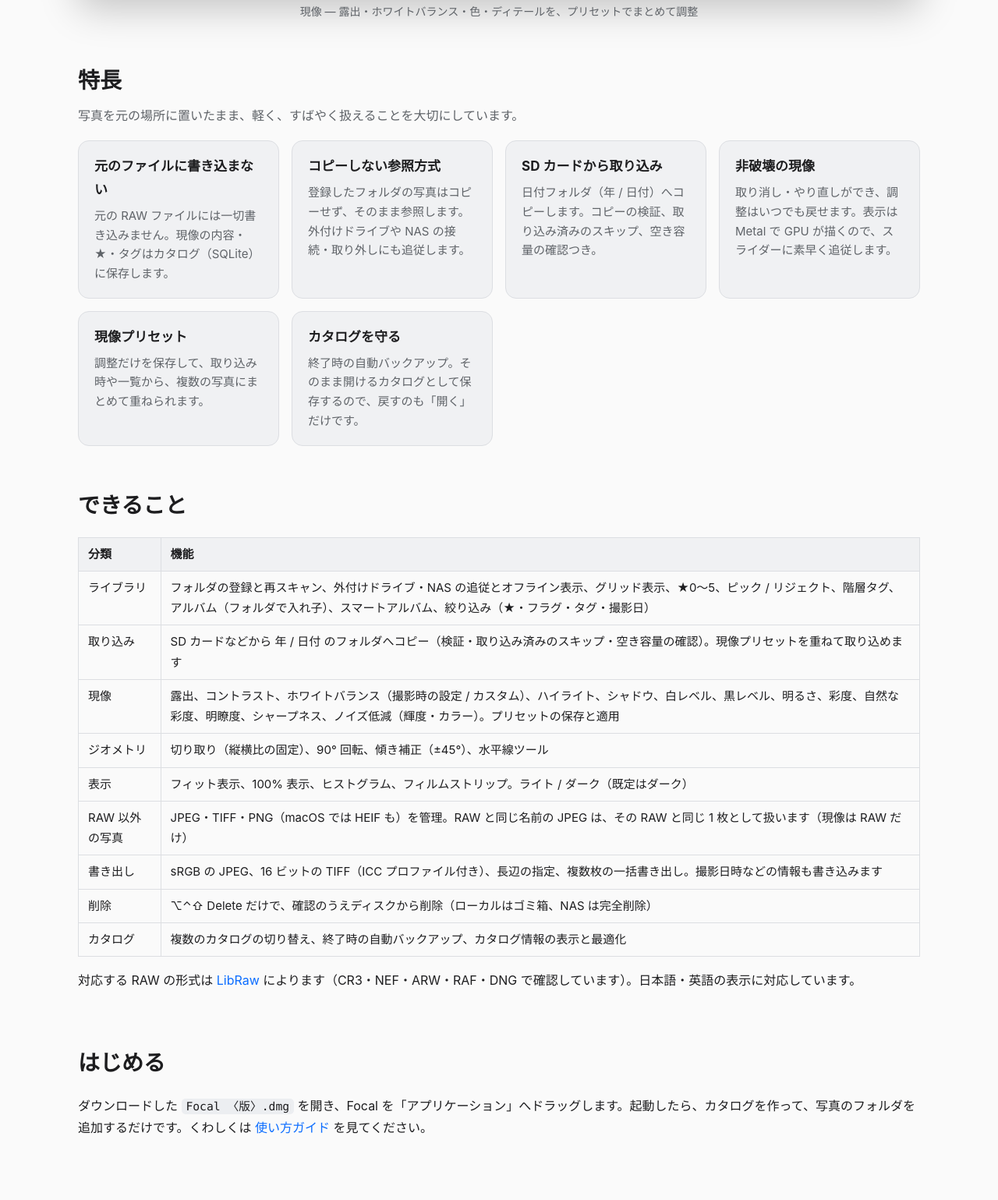
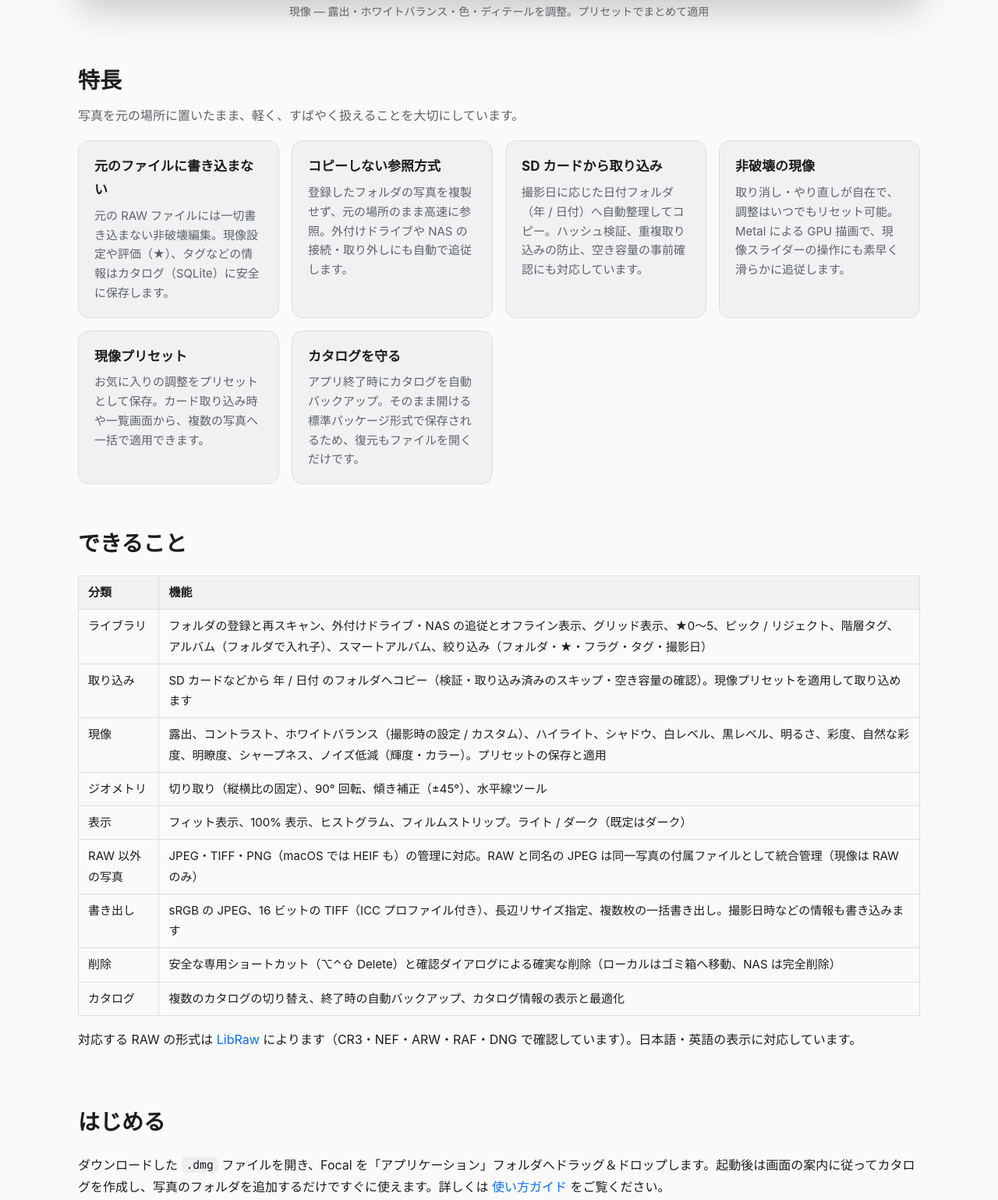
Before and after one commit to ayumu-bekki/focal, a plain HTML site: page site/index.html in a window 1280 px wide. Shown: the part 1911-3450 px from the top of the page at 78% size. Drawn offline with Linux system fonts and the light colour scheme.

Commit message:
日本語の表現を整える（README・使い方ガイド・トップページ・アプリの文言）
Co-Authored-By: Claude Sonnet 5.5 <noreply@anthropic.com>
Claude-Session: https://claude.ai/code/session_01R9g8MpPGBoZM5pjPPvSPDU

```diff
--- a/site/index.html
+++ b/site/index.html
@@ -41,11 +41,11 @@
   <section class="wrap shots" aria-label="スクリーンショット">
     <figure class="shot">
       <img src="assets/grid.jpg" alt="Focal の一覧画面。サイドバー、写真のグリッド、メタデータのパネル" width="1500" height="872">
-      <figcaption>一覧 — フォルダ・アルバム・タグで整理し、★やフラグで選ぶ</figcaption>
+      <figcaption>一覧 — フォルダ・アルバム・タグで整理し、★やフラグで選別</figcaption>
     </figure>
     <figure class="shot">
       <img src="assets/develop.jpg" alt="Focal の現像画面。大きく表示した写真、ヒストグラムと現像のスライダー、フィルムストリップ" width="1500" height="872">
-      <figcaption>現像 — 露出・ホワイトバランス・色・ディテールを、プリセットでまとめて調整</figcaption>
+      <figcaption>現像 — 露出・ホワイトバランス・色・ディテールを調整。プリセットでまとめて適用</figcaption>
     </figure>
   </section>
 
@@ -53,12 +53,12 @@
     <h2>特長</h2>
     <p class="lead">写真を元の場所に置いたまま、軽く、すばやく扱えることを大切にしています。</p>
     <div class="cards">
-      <div class="card"><h3>元のファイルに書き込まない</h3><p>元の RAW ファイルには一切書き込みません。現像の内容・★・タグはカタログ（SQLite）に保存します。</p></div>
-      <div class="card"><h3>コピーしない参照方式</h3><p>登録したフォルダの写真はコピーせず、そのまま参照します。外付けドライブや NAS の接続・取り外しにも追従します。</p></div>
-      <div class="card"><h3>SD カードから取り込み</h3><p>日付フォルダ（年 / 日付）へコピーします。コピーの検証、取り込み済みのスキップ、空き容量の確認つき。</p></div>
-      <div class="card"><h3>非破壊の現像</h3><p>取り消し・やり直しができ、調整はいつでも戻せます。表示は Metal で GPU が描くので、スライダーに素早く追従します。</p></div>
-      <div class="card"><h3>現像プリセット</h3><p>調整だけを保存して、取り込み時や一覧から、複数の写真にまとめて重ねられます。</p></div>
-      <div class="card"><h3>カタログを守る</h3><p>終了時の自動バックアップ。そのまま開けるカタログとして保存するので、戻すのも「開く」だけです。</p></div>
+      <div class="card"><h3>元のファイルに書き込まない</h3><p>元の RAW ファイルには一切書き込まない非破壊編集。現像設定や評価（★）、タグなどの情報はカタログ（SQLite）に安全に保存します。</p></div>
+      <div class="card"><h3>コピーしない参照方式</h3><p>登録したフォルダの写真を複製せず、元の場所のまま高速に参照。外付けドライブや NAS の接続・取り外しにも自動で追従します。</p></div>
+      <div class="card"><h3>SD カードから取り込み</h3><p>撮影日に応じた日付フォルダ（年 / 日付）へ自動整理してコピー。ハッシュ検証、重複取り込みの防止、空き容量の事前確認にも対応しています。</p></div>
+      <div class="card"><h3>非破壊の現像</h3><p>取り消し・やり直しが自在で、調整はいつでもリセット可能。Metal による GPU 描画で、現像スライダーの操作にも素早く滑らかに追従します。</p></div>
+      <div class="card"><h3>現像プリセット</h3><p>お気に入りの調整をプリセットとして保存。カード取り込み時や一覧画面から、複数の写真へ一括で適用できます。</p></div>
+      <div class="card"><h3>カタログを守る</h3><p>アプリ終了時にカタログを自動バックアップ。そのまま開ける標準パッケージ形式で保存されるため、復元もファイルを開くだけです。</p></div>
     </div>
   </section>
 
@@ -67,14 +67,14 @@
     <table>
       <thead><tr><th>分類</th><th>機能</th></tr></thead>
       <tbody>
-        <tr><td>ライブラリ</td><td>フォルダの登録と再スキャン、外付けドライブ・NAS の追従とオフライン表示、グリッド表示、★0〜5、ピック / リジェクト、階層タグ、アルバム（フォルダで入れ子）、スマートアルバム、絞り込み（★・フラグ・タグ・撮影日）</td></tr>
-        <tr><td>取り込み</td><td>SD カードなどから 年 / 日付 のフォルダへコピー（検証・取り込み済みのスキップ・空き容量の確認）。現像プリセットを重ねて取り込めます</td></tr>
+        <tr><td>ライブラリ</td><td>フォルダの登録と再スキャン、外付けドライブ・NAS の追従とオフライン表示、グリッド表示、★0〜5、ピック / リジェクト、階層タグ、アルバム（フォルダで入れ子）、スマートアルバム、絞り込み（フォルダ・★・フラグ・タグ・撮影日）</td></tr>
+        <tr><td>取り込み</td><td>SD カードなどから 年 / 日付 のフォルダへコピー（検証・取り込み済みのスキップ・空き容量の確認）。現像プリセットを適用して取り込めます</td></tr>
         <tr><td>現像</td><td>露出、コントラスト、ホワイトバランス（撮影時の設定 / カスタム）、ハイライト、シャドウ、白レベル、黒レベル、明るさ、彩度、自然な彩度、明瞭度、シャープネス、ノイズ低減（輝度・カラー）。プリセットの保存と適用</td></tr>
         <tr><td>ジオメトリ</td><td>切り取り（縦横比の固定）、90° 回転、傾き補正（±45°）、水平線ツール</td></tr>
         <tr><td>表示</td><td>フィット表示、100% 表示、ヒストグラム、フィルムストリップ。ライト / ダーク（既定はダーク）</td></tr>
-        <tr><td>RAW 以外の写真</td><td>JPEG・TIFF・PNG（macOS では HEIF も）を管理。RAW と同じ名前の JPEG は、その RAW と同じ 1 枚として扱います（現像は RAW だけ）</td></tr>
-        <tr><td>書き出し</td><td>sRGB の JPEG、16 ビットの TIFF（ICC プロファイル付き）、長辺の指定、複数枚の一括書き出し。撮影日時などの情報も書き込みます</td></tr>
-        <tr><td>削除</td><td>⌥⌃⇧ Delete だけで、確認のうえディスクから削除（ローカルはゴミ箱、NAS は完全削除）</td></tr>
+        <tr><td>RAW 以外の写真</td><td>JPEG・TIFF・PNG（macOS では HEIF も）の管理に対応。RAW と同名の JPEG は同一写真の付属ファイルとして統合管理（現像は RAW のみ）</td></tr>
+        <tr><td>書き出し</td><td>sRGB の JPEG、16 ビットの TIFF（ICC プロファイル付き）、長辺リサイズ指定、複数枚の一括書き出し。撮影日時などの情報も書き込みます</td></tr>
+        <tr><td>削除</td><td>安全な専用ショートカット（⌥⌃⇧ Delete）と確認ダイアログによる確実な削除（ローカルはゴミ箱へ移動、NAS は完全削除）</td></tr>
         <tr><td>カタログ</td><td>複数のカタログの切り替え、終了時の自動バックアップ、カタログ情報の表示と最適化</td></tr>
       </tbody>
     </table>
@@ -83,7 +83,7 @@
 
   <section class="wrap block">
     <h2>はじめる</h2>
-    <p>ダウンロードした <code>Focal 〈版〉.dmg</code> を開き、Focal を「アプリケーション」へドラッグします。起動したら、カタログを作って、写真のフォルダを追加するだけです。くわしくは <a href="manual/">使い方ガイド</a> を見てください。</p>
+    <p>ダウンロードした <code>.dmg</code> ファイルを開き、Focal を「アプリケーション」フォルダへドラッグ＆ドロップします。起動後は画面の案内に従ってカタログを作成し、写真のフォルダを追加するだけですぐに使えます。詳しくは <a href="manual/">使い方ガイド</a> をご覧ください。</p>
   </section>
 </main>
 
```
Also changed, not shown: 3 other files.
